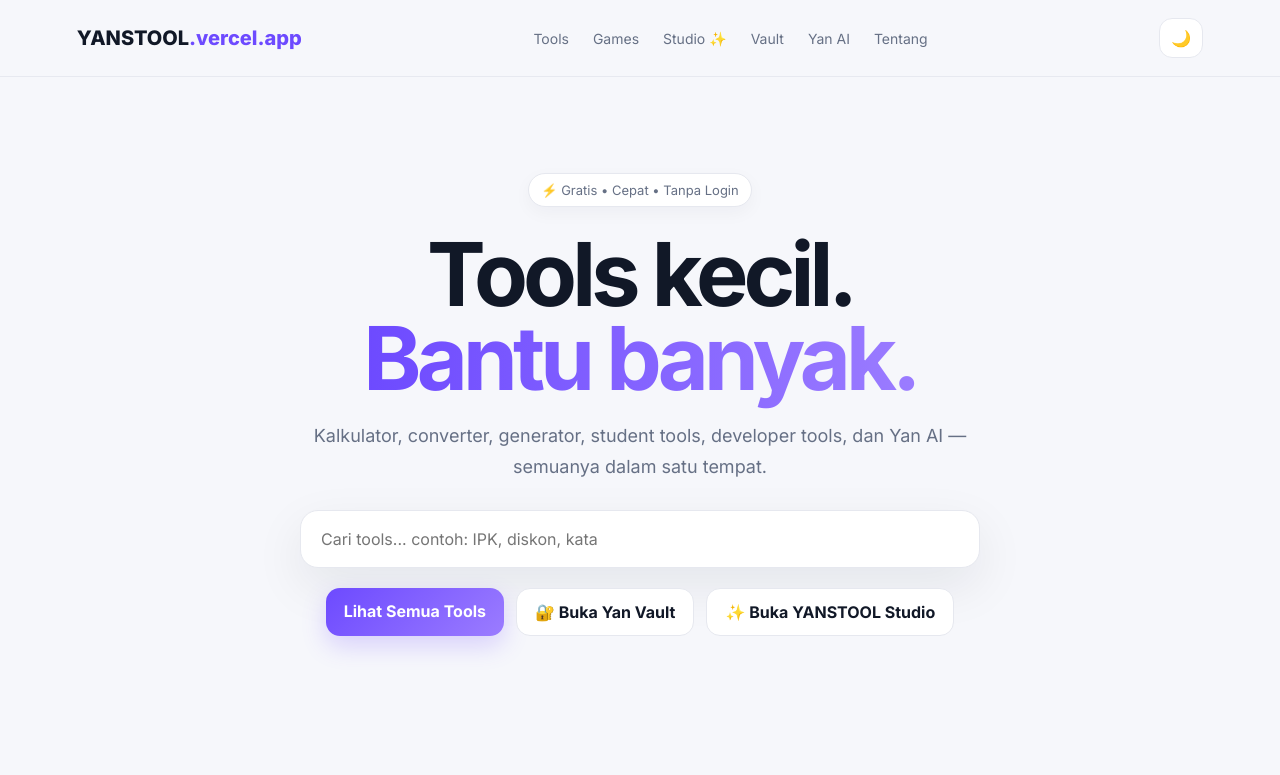
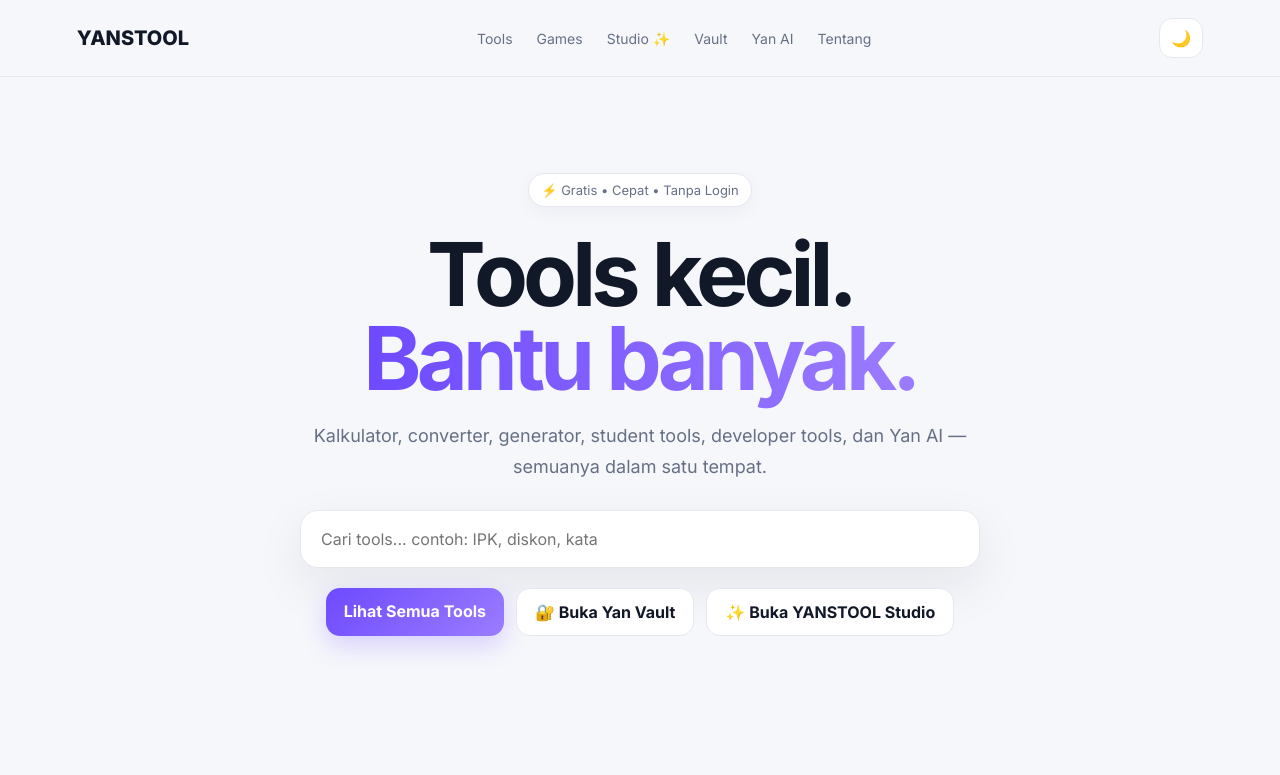
Before and after one commit to yansen079-spec/YANSTOOL, a plain HTML site: page index.html in a window 1280 px wide. Shown: the top 775 px of the page. Drawn offline with Linux system fonts and the light colour scheme.

Commit message:
Simplify header brand to YANSTOOL (#4)

```diff
--- a/index.html
+++ b/index.html
@@ -12,7 +12,7 @@
 </head>
 <body>
   <header class="topbar">
-    <a class="brand" href="#top">YANSTOOL<span>.vercel.app</span></a>
+    <a class="brand" href="#top">YANSTOOL</a>
     <nav>
       <a href="#tools">Tools</a>
       <a href="#arcade">Games</a>
```
